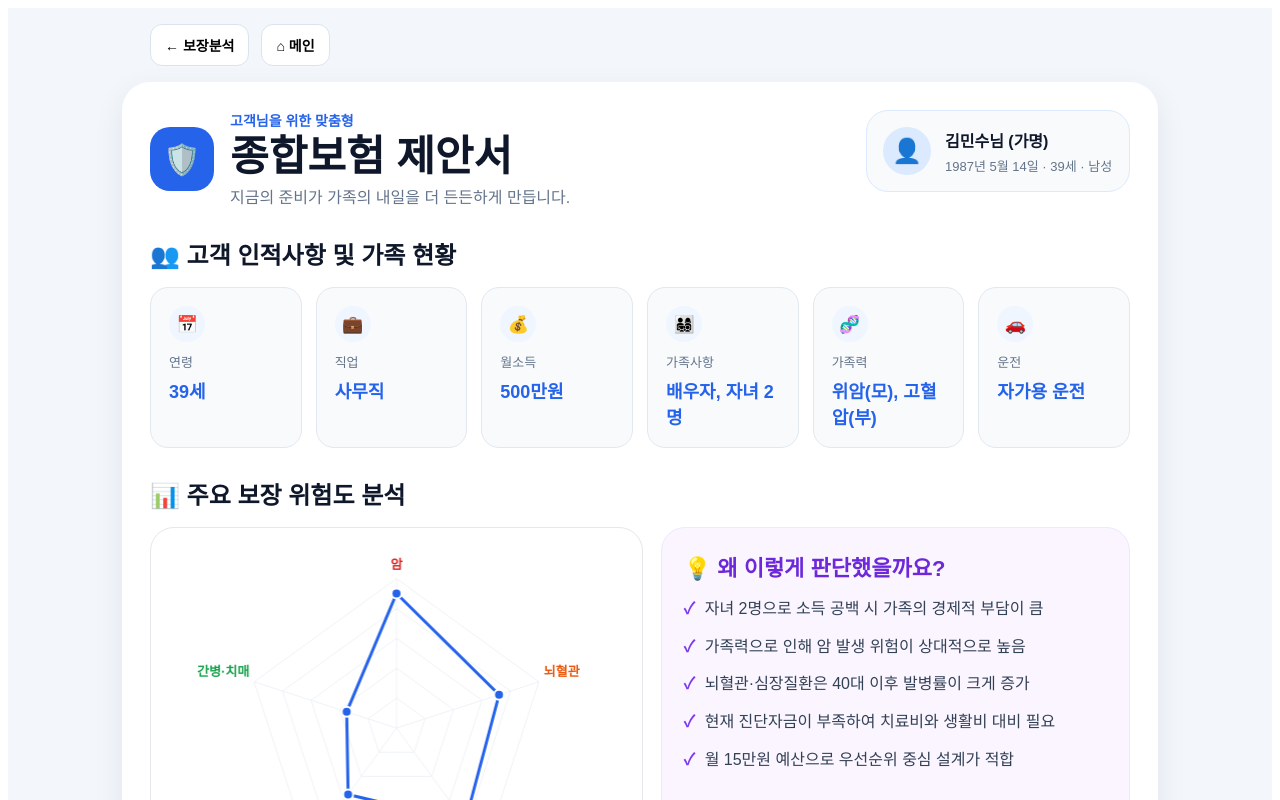
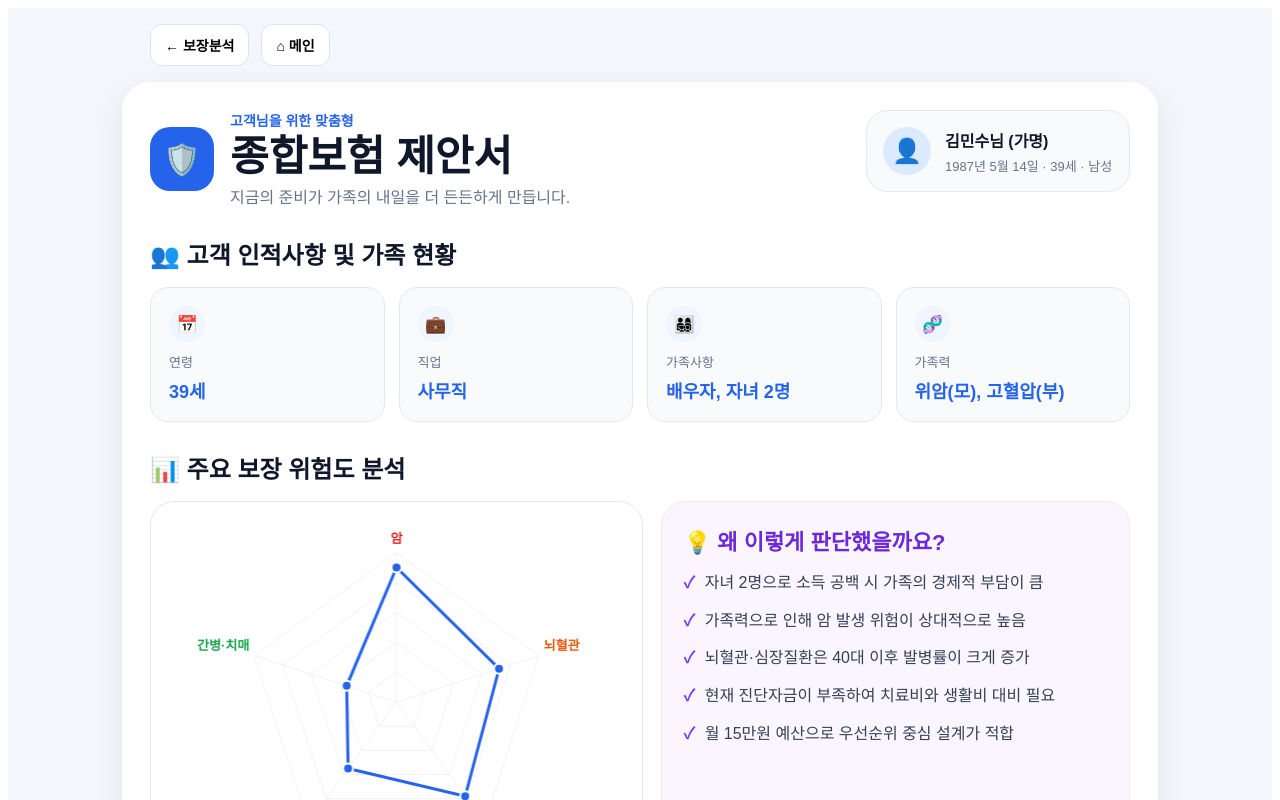
Before and after one commit to Seodaeseok/lifecare-insight, a Next.js app: page /new/proposal in a window 1280 px wide. Shown: the top 800 px of the page. Built offline with nearby package versions, Linux system fonts and the light colour scheme.

Commit message:
Update page.tsx

```diff
--- a/app/new/proposal/page.tsx
+++ b/app/new/proposal/page.tsx
@@ -123,10 +123,8 @@ export default function ProposalPage() {
           <div style={infoGridStyle}>
             <InfoBox icon="📅" label="연령" value="39세" />
             <InfoBox icon="💼" label="직업" value="사무직" />
-            <InfoBox icon="💰" label="월소득" value="500만원" />
             <InfoBox icon="👨‍👩‍👧‍👦" label="가족사항" value="배우자, 자녀 2명" />
             <InfoBox icon="🧬" label="가족력" value="위암(모), 고혈압(부)" />
-            <InfoBox icon="🚗" label="운전" value="자가용 운전" />
           </div>
         </div>
 
```
